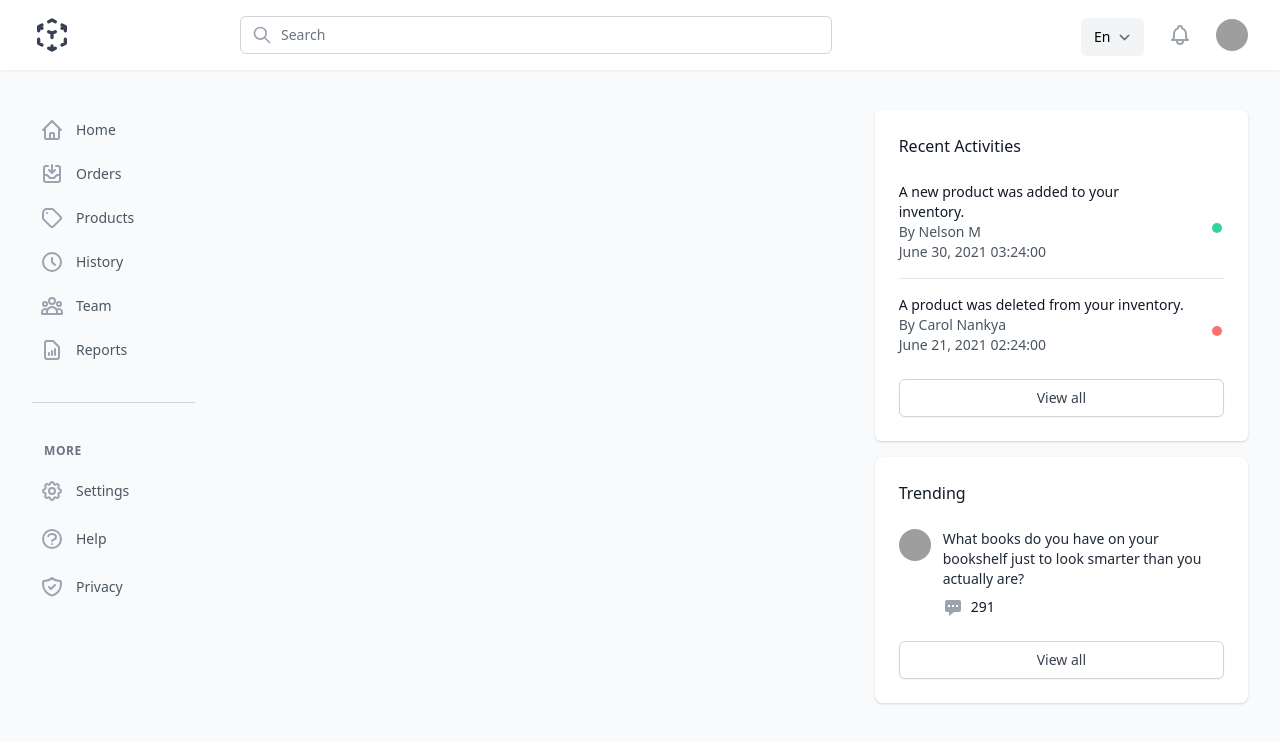
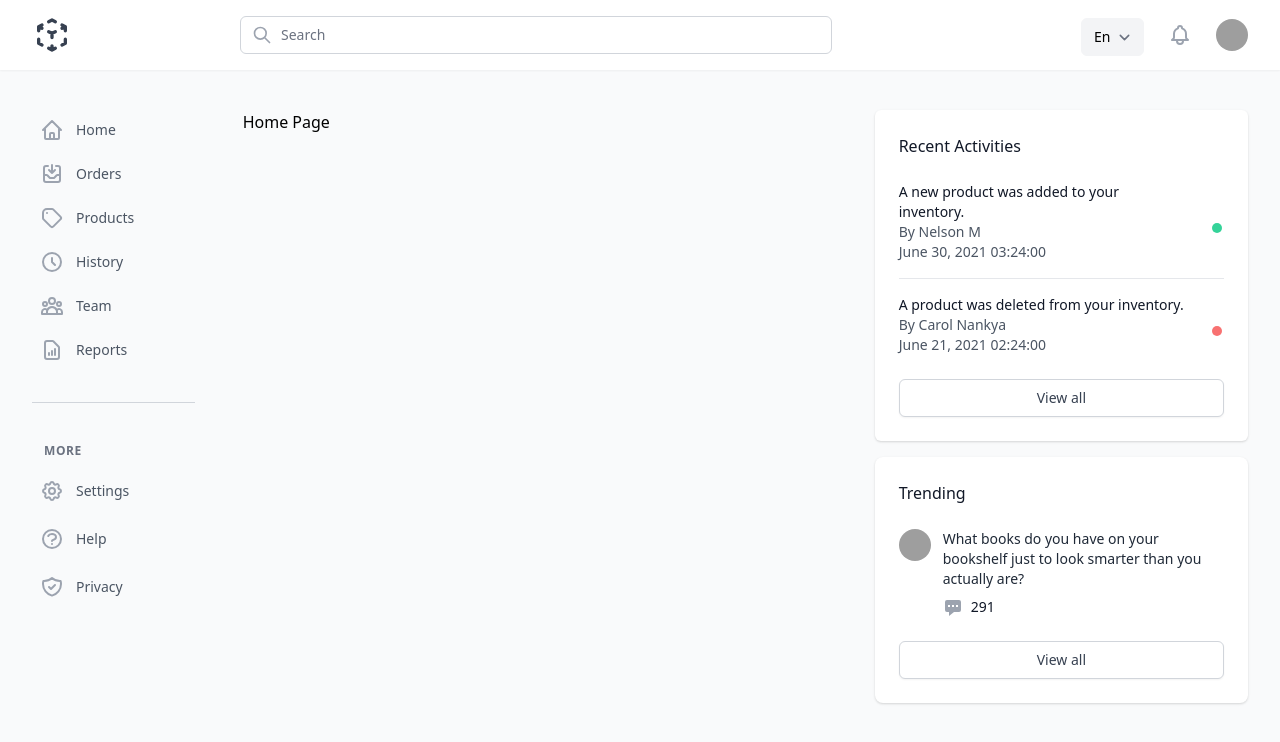
Before and after one commit to mwinel/ezziepos, a Next.js app: page / in a window 1280 px wide. Shown: the top 742 px of the page. Built offline with nearby package versions, Linux system fonts and the light colour scheme; grey boxes are pictures that could not be loaded.

Commit message:
Update home page

```diff
--- a/pages/index.js
+++ b/pages/index.js
@@ -6,7 +6,6 @@ import {
   Main,
   Aside,
   RecentActivities,
-  Button,
 } from "../components";
 
 const recentActivities = [
@@ -46,7 +45,7 @@ const Home = () => {
       <Container>
         <SideBar />
         {/* Main */}
-        <Main></Main>
+        <Main>Home Page</Main>
         {/* Aside */}
         <Aside>
           {/* Recent Activities */}
```
